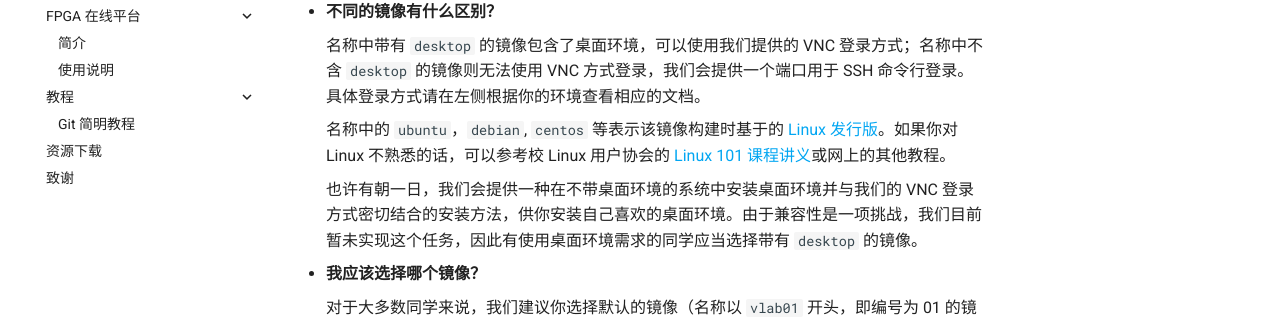
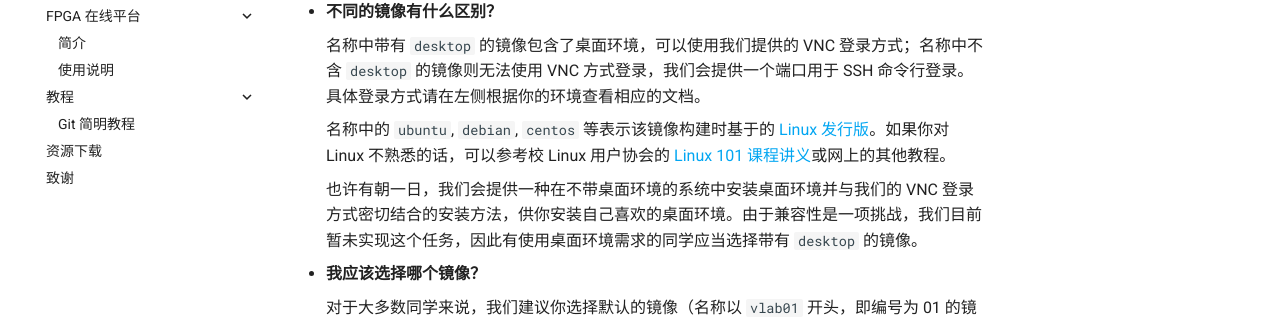
Before and after one commit to USTC-vlab/docs, an MkDocs documentation site: the page built from docs/vm/faq.md, in a window 1280 px wide and 951 px high. Shown: the part 364-681 px from the top of the window. Built offline with MkDocs 1.6.1 and Material for MkDocs 9.7.7, drawn with Linux system fonts in a browser that asks for light colours; comment, search, counter and statistics services are not loaded.

Commit message:
Punctuation consistency

```diff
--- a/docs/vm/faq.md
+++ b/docs/vm/faq.md
@@ -10,7 +10,7 @@
 
     名称中带有 `desktop` 的镜像包含了桌面环境，可以使用我们提供的 VNC 登录方式；名称中不含 `desktop` 的镜像则无法使用 VNC 方式登录，我们会提供一个端口用于 SSH 命令行登录。具体登录方式请在左侧根据你的环境查看相应的文档。
 
-    名称中的 `ubuntu`，`debian`, `centos` 等表示该镜像构建时基于的 [Linux 发行版](https://zh.wikipedia.org/zh-hans/Linux%E5%8F%91%E8%A1%8C%E7%89%88)。如果你对 Linux 不熟悉的话，可以参考校 Linux 用户协会的 [Linux 101 课程讲义](https://101.ustclug.org/)或网上的其他教程。
+    名称中的 `ubuntu`, `debian`, `centos` 等表示该镜像构建时基于的 [Linux 发行版](https://zh.wikipedia.org/zh-hans/Linux%E5%8F%91%E8%A1%8C%E7%89%88)。如果你对 Linux 不熟悉的话，可以参考校 Linux 用户协会的 [Linux 101 课程讲义](https://101.ustclug.org/)或网上的其他教程。
 
     也许有朝一日，我们会提供一种在不带桌面环境的系统中安装桌面环境并与我们的 VNC 登录方式密切结合的安装方法，供你安装自己喜欢的桌面环境。由于兼容性是一项挑战，我们目前暂未实现这个任务，因此有使用桌面环境需求的同学应当选择带有 `desktop` 的镜像。
 
```
